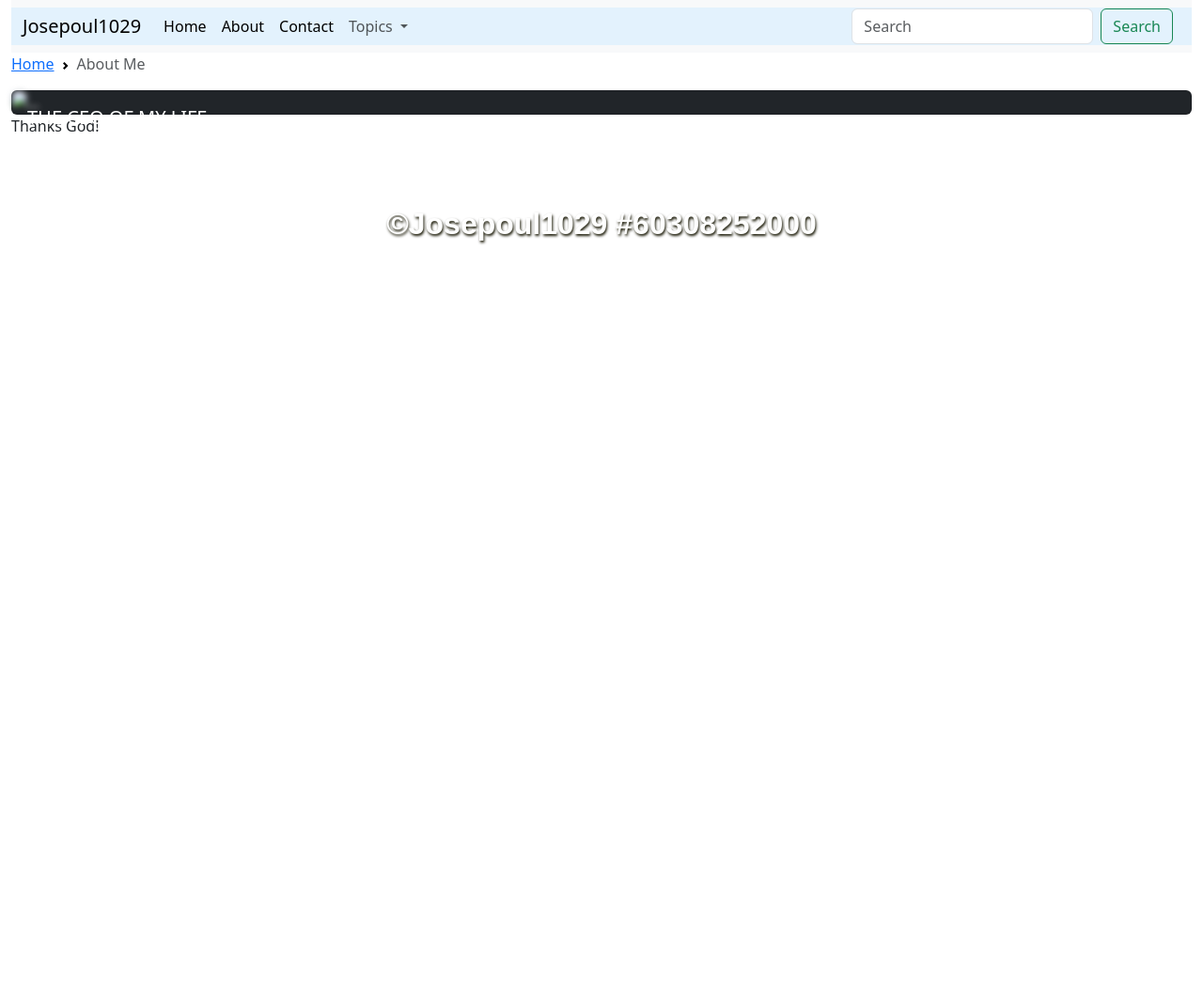
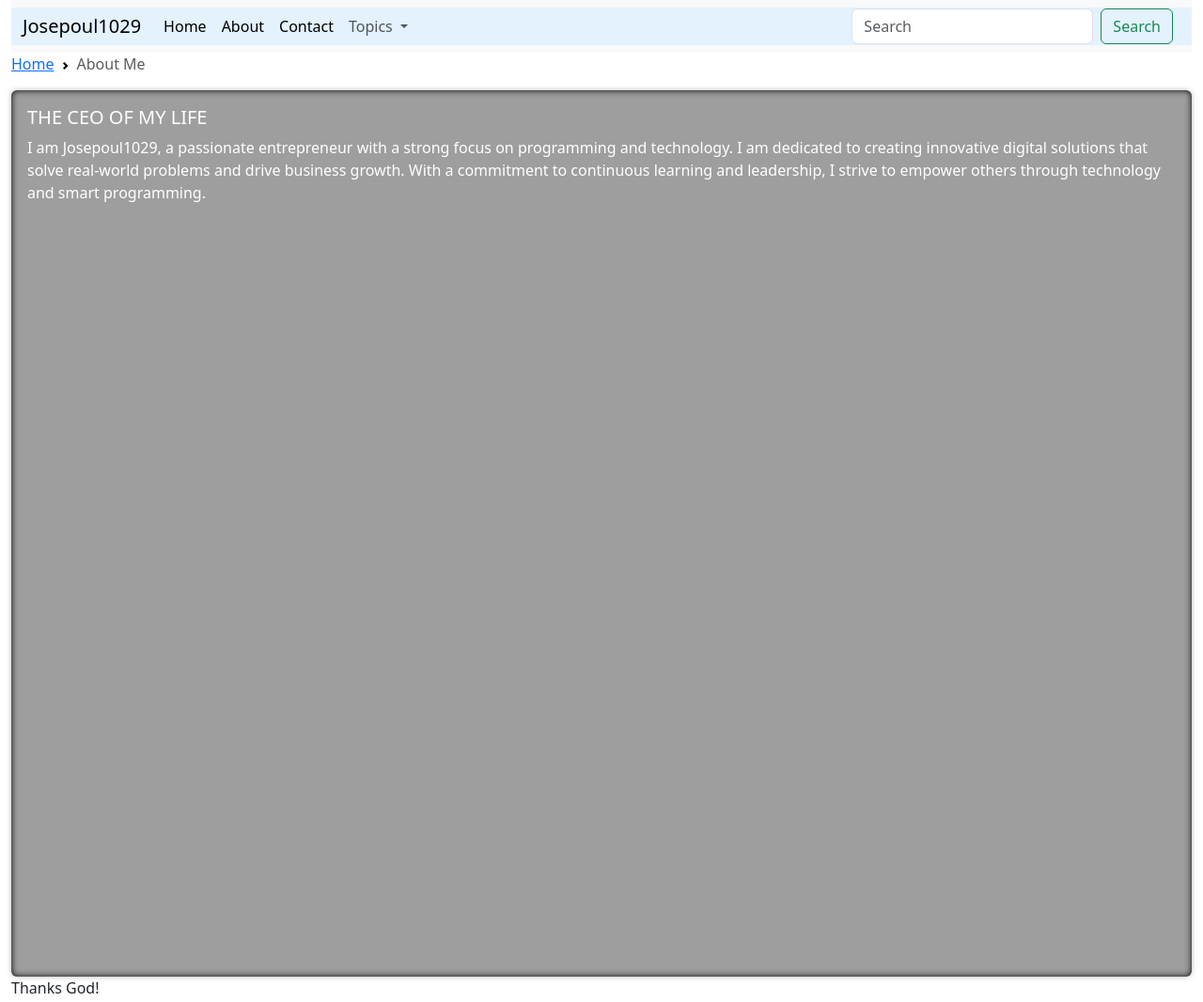
Before and after one commit to JOSEPOUL1029/amazingSite, a plain HTML site: page about.html in a window 1280 px wide. Shown: the top 1066 px of the page at 94% size. Before the commit the page ends 800 px from the top, so only its background shows below. Drawn offline with Linux system fonts and the light colour scheme; the site is published under a folder, as on GitHub Pages, so addresses that start at the root find nothing.

Commit message:
Update about.html

```diff
--- a/about.html
+++ b/about.html
@@ -64,7 +64,7 @@
   </nav>
 
   <div class="card bg-dark text-white">
-  <img src="/images/ceo.png" class="card-img" alt="..." style="filter: blur(3px);">
+  <img src="images/ceo.png" class="card-img" alt="..." style="filter: blur(3px);">
   <div class="card-img-overlay">
     <h5 class="card-title">THE CEO OF MY LIFE</h5>
     <p class="card-text">I am Josepoul1029, a passionate entrepreneur with a strong focus on programming and technology. I am dedicated to creating innovative digital solutions that solve real-world problems and drive business growth. With a commitment to continuous learning and leadership, I strive to empower others through technology and smart programming.</p>
```
